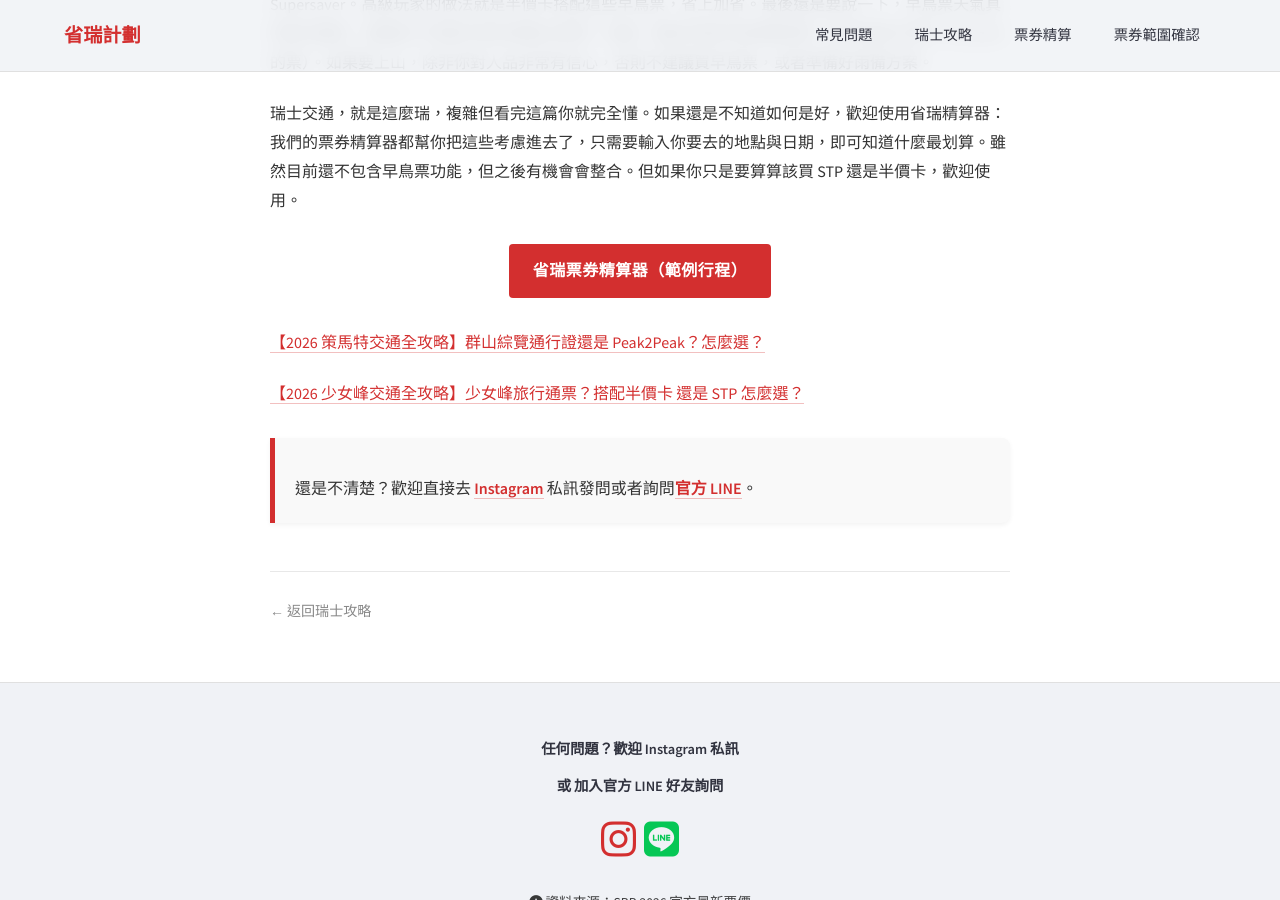
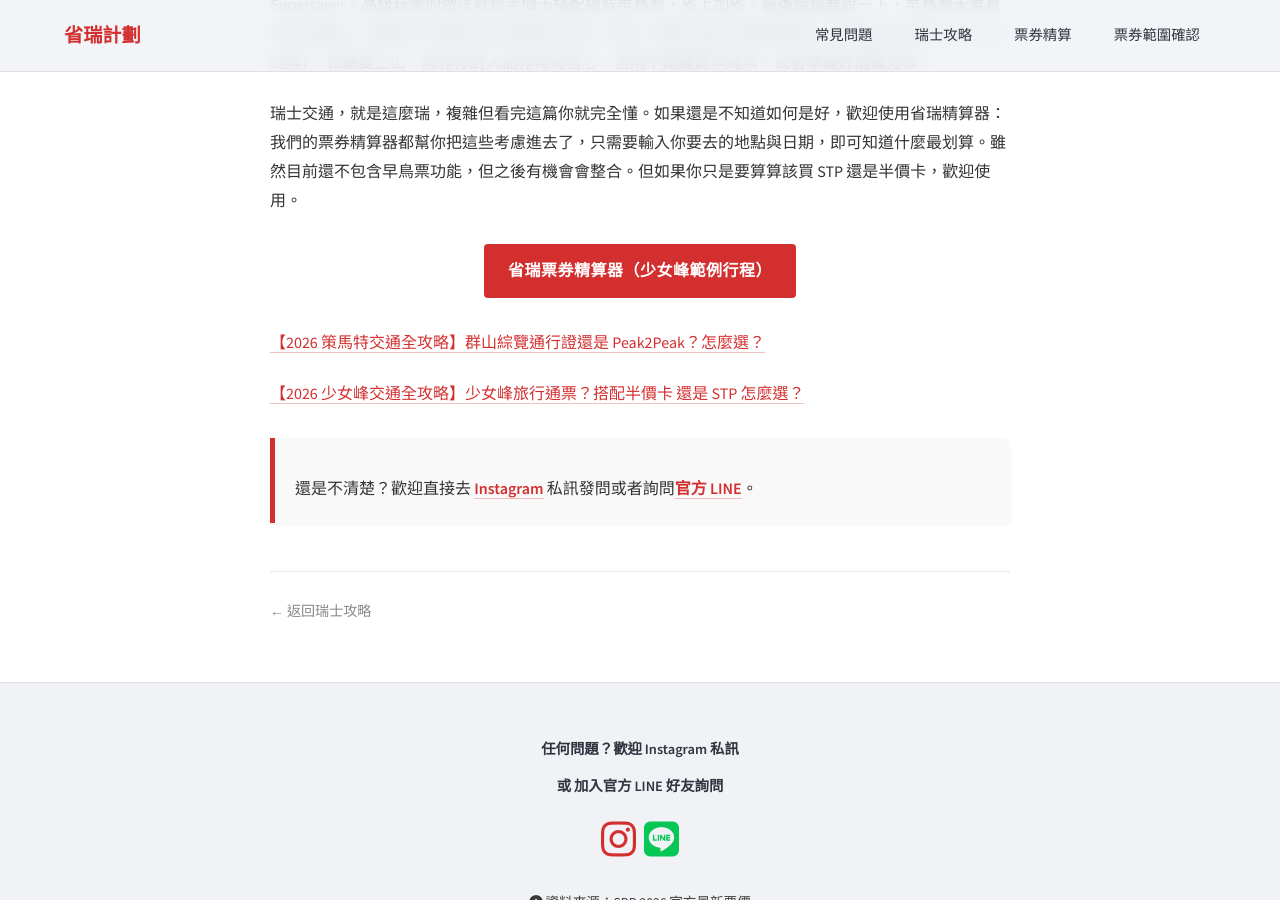
Before and after one commit to Chichinghsu/swisspro, a Jekyll site: the page built from _posts/2026-04-14-saver-day-pass.md, in a window 1280 px wide and 900 px high, scrolled down 6146 px. Built offline with Jekyll 4.4.1, drawn with Linux system fonts in a browser that asks for light colours.

Commit message:
update itin link in posts

```diff
--- a/_posts/2026-04-14-saver-day-pass.md
+++ b/_posts/2026-04-14-saver-day-pass.md
@@ -215,11 +215,11 @@
 瑞士交通，就是這麼瑞，複雜但看完這篇你就完全懂。如果還是不知道如何是好，歡迎使用省瑞精算器：我們的票券精算器都幫你把這些考慮進去了，只需要輸入你要去的地點與日期，即可知道什麼最划算。雖然目前還不包含早鳥票功能，但之後有機會會整合。但如果你只是要算算該買 STP 還是半價卡，歡迎使用。
 
 <div class="swiss-buy-container">
-    <a href="https://calculator.swisspro.tw/?itinerary_id=0&utm_source=swisspro_blog&utm_campaign=saver_day_pass"
+    <a href="https://calculator.swisspro.tw/?itinerary_id=40262633&utm_source=swisspro_blog&utm_campaign=saver_day_pass"
        target="_blank"
        rel="nofollow noopener"
        class="kkday-swiss-btn">
-       省瑞票券精算器（範例行程）
+       省瑞票券精算器（少女峰範例行程）
     </a>
 </div>
 
```
Also changed, not shown: _posts/2026-04-12-zermatt-milano-how-to.md (+1 -1 lines), _posts/2026-04-12-zermatt-pass-guide.md (+1 -1 lines), _posts/2026-04-13-jungfrau-pass-guide.md (+1 -1 lines).
